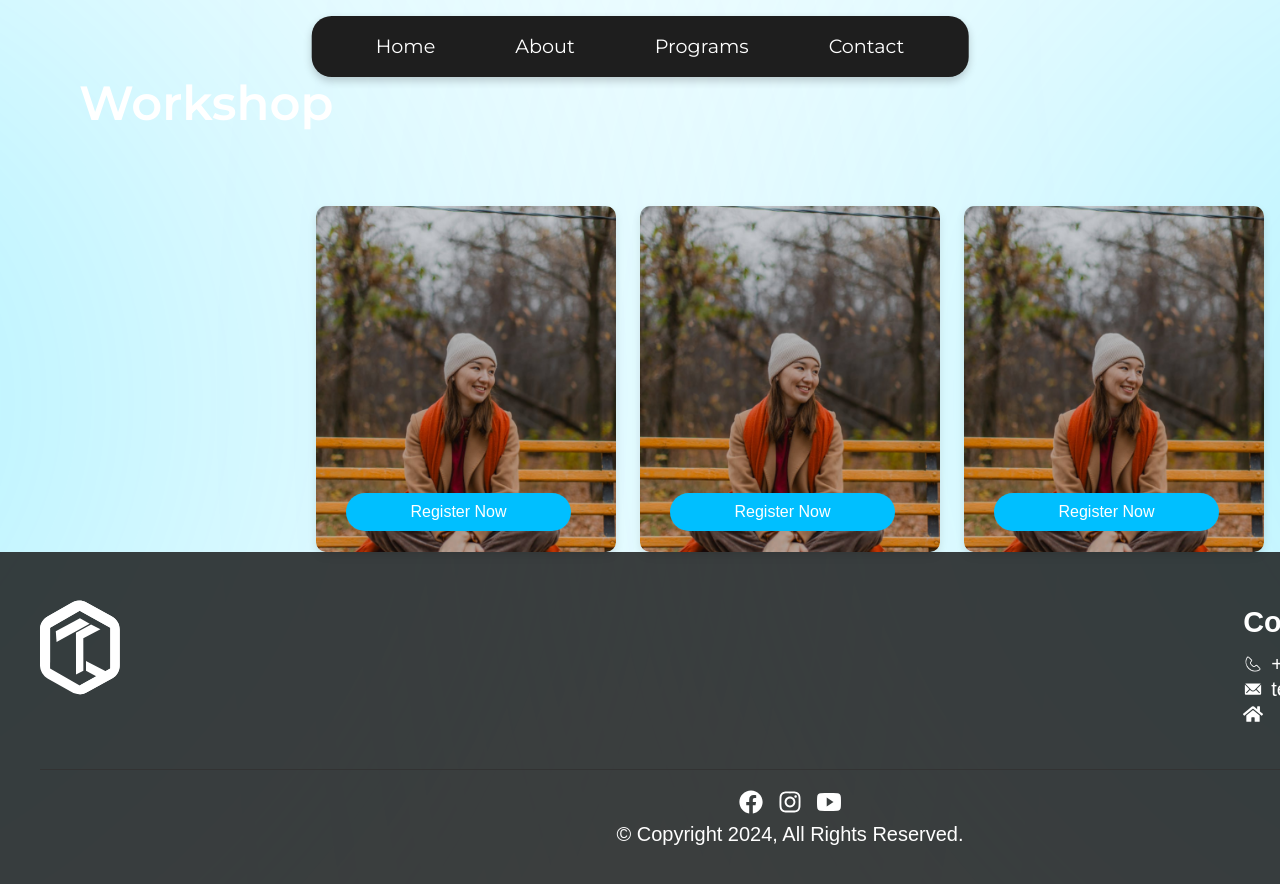
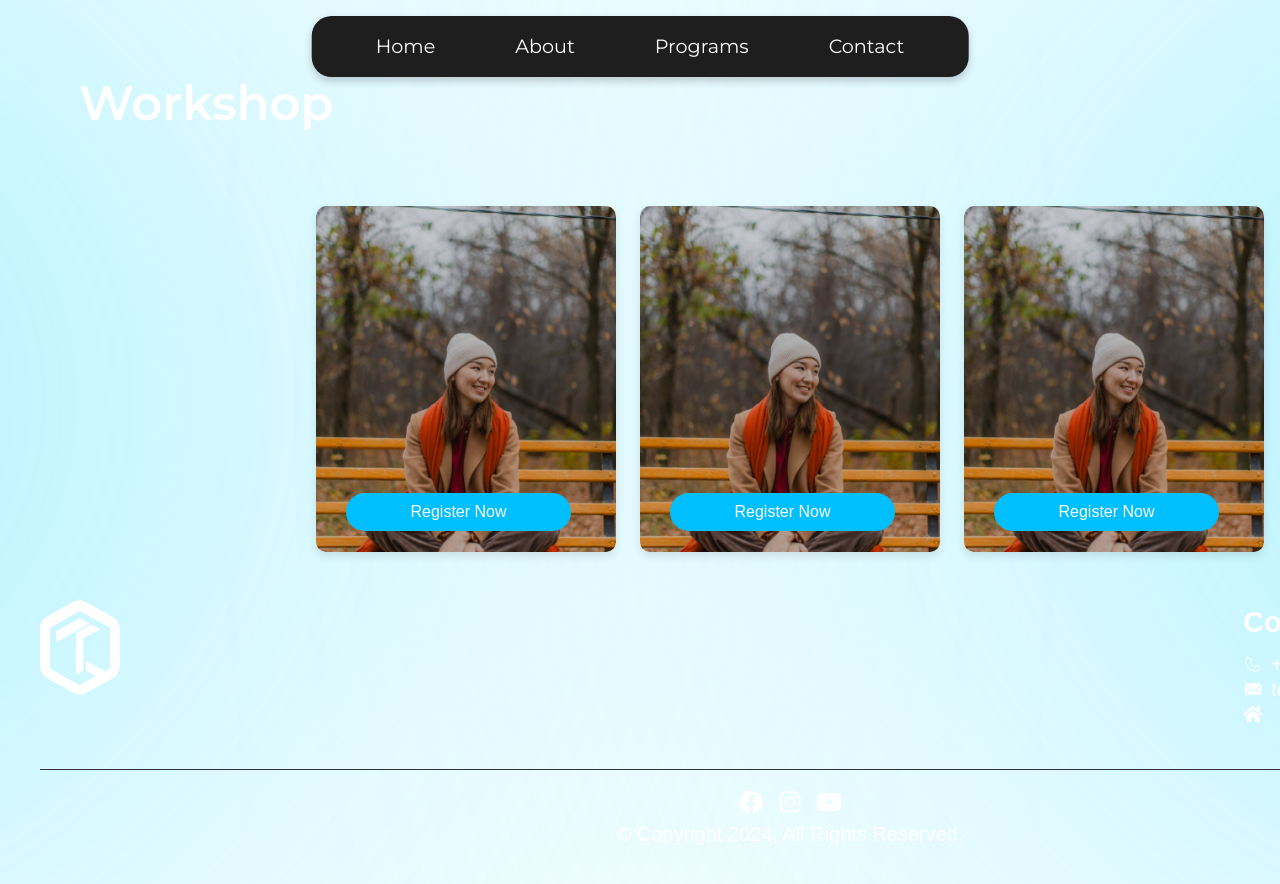
Before and after one commit to karthikeyan-ks/e-learning, a React (Vite) app: page /events in a window 1280 px wide. Shown: the top 884 px of the page. Built offline with nearby package versions, Linux system fonts and the light colour scheme.

Commit message:
finnal one

```diff
--- a/src/components/GradientCirclesright.css
+++ b/src/components/GradientCirclesright.css
@@ -9,8 +9,8 @@
 
 .gradient-circle1 {
     position: absolute; /* Position the circle relative to its container */
-    width: 40vw; /* Adjust width based on viewport width */
-    height: 40vw; /* Use the same unit for height to maintain the circular shape */
+    width: 30vw; /* Adjust width based on viewport width */
+    height: 30vw; /* Use the same unit for height to maintain the circular shape */
     border-radius: 50%;
     background: #00D5FF;
     filter: blur(380.15px);
--- a/src/components/footer.css
+++ b/src/components/footer.css
@@ -14,7 +14,7 @@ body, html {
 
 /* Footer Styles */
 .footer {
-  background-color: #131313d0;
+  background-color: #13131300;
   color: #ffffff;
   padding: 20px 40px;
   text-align: center;
```
